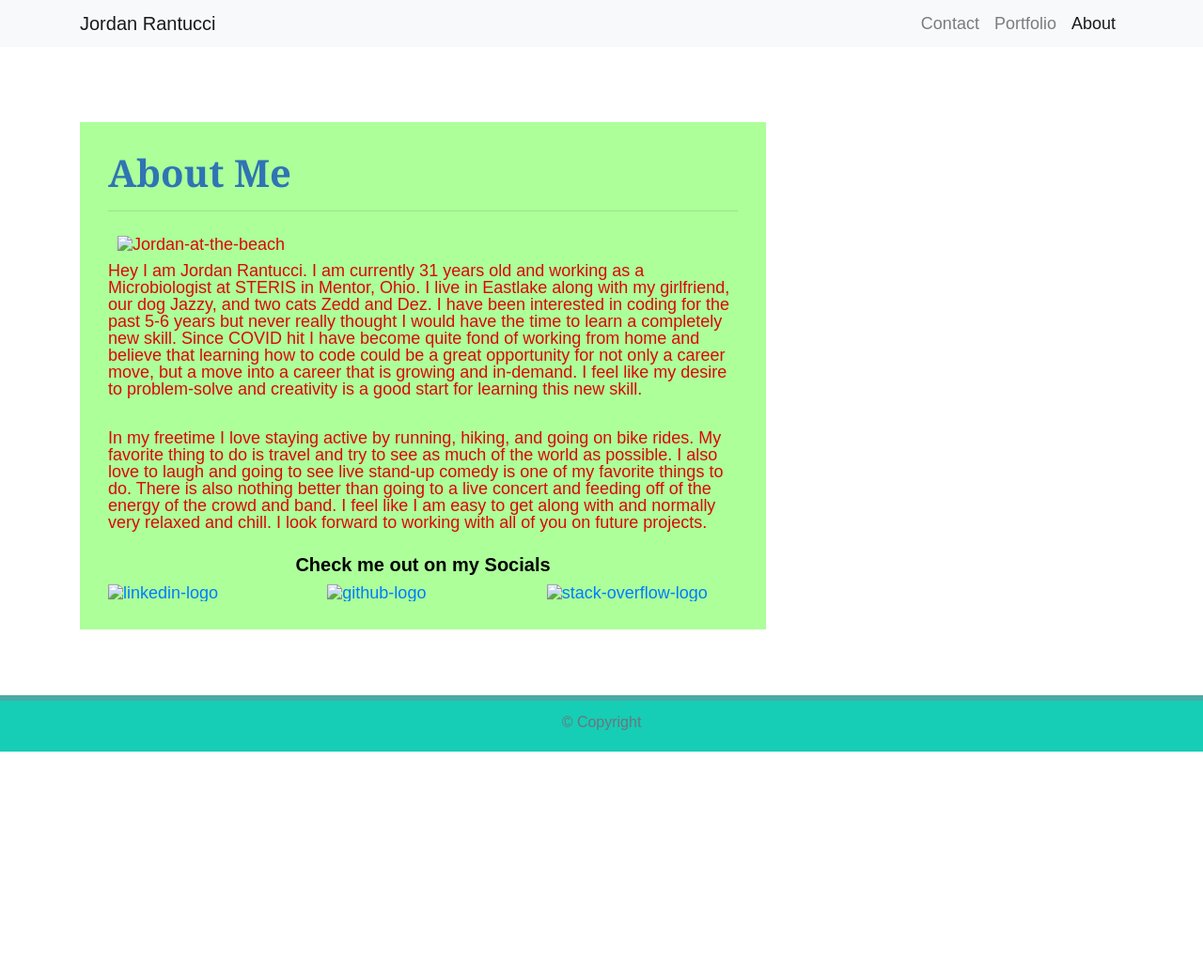
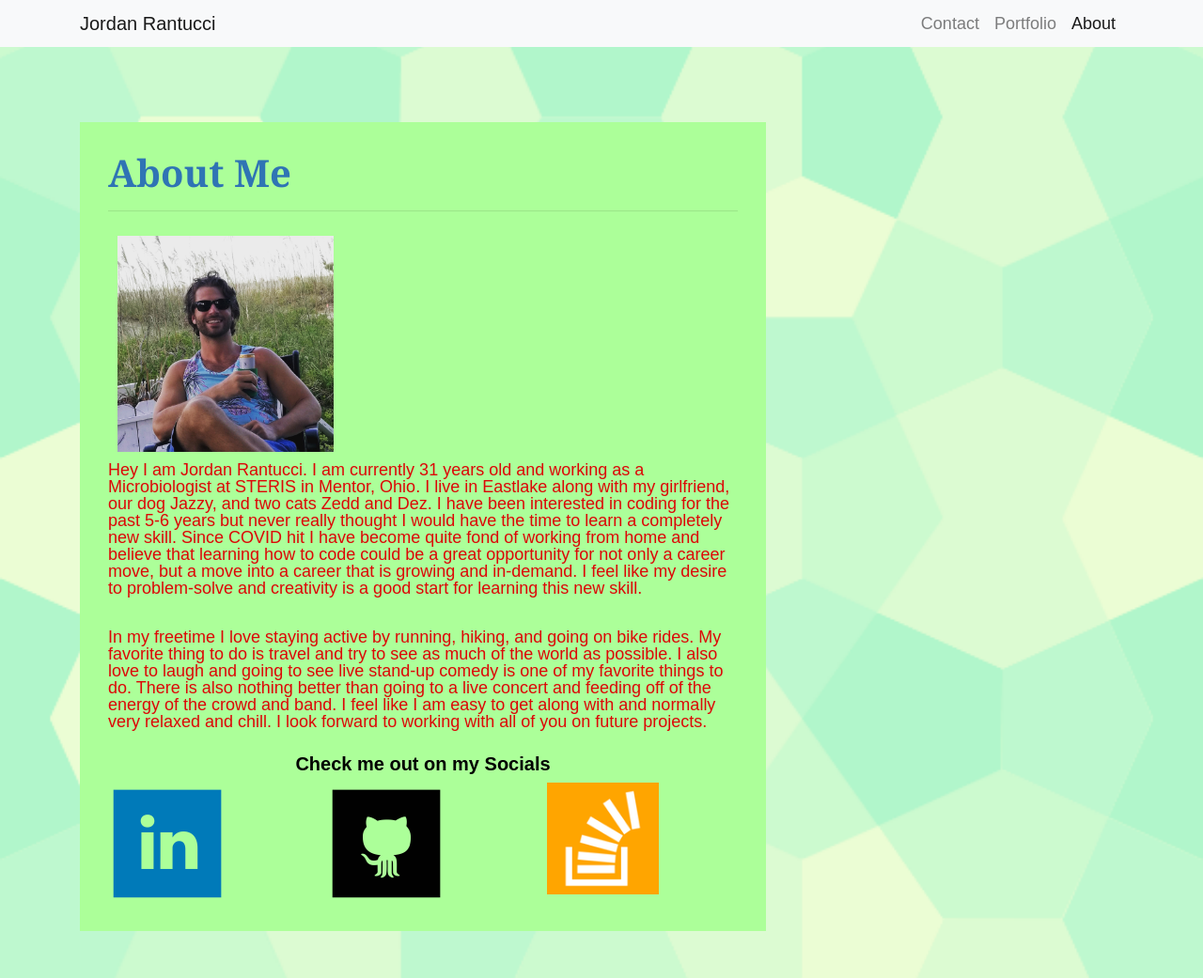
Before and after one commit to jordanrantucci/jordanrantucci.github.io, a plain HTML site: page index.html in a window 1280 px wide. Shown: the top 1041 px of the page at 94% size. Before the commit the page ends 800 px from the top, so only its background shows below. Drawn offline with nearby package versions, Linux system fonts and the light colour scheme; files that its build step writes are made by us from their sources; a web font is replaced by a local one.

Commit message:
folder organization and relinked images and stylesheet

```diff
--- a/Main/assets/css/styles.css
+++ b/Assets/styles.css
@@ -4,7 +4,7 @@ body {
   font-family: Arial, "Helvetica Neue", Helvetica, sans-serif;
 
   /* Visual */
-  background-image: url("../imgs/congruent_pentagon.png");
+  background-image: url("Images/congruent_pentagon.png");
   height: 100%;
   width: 100%;
   background-position: center;
--- a/index.html
+++ b/index.html
@@ -17,7 +17,7 @@
   <link rel="stylesheet" href="https://maxcdn.bootstrapcdn.com/bootstrap/4.0.0/css/bootstrap.min.css">
 
   <!-- Our own CSS stylesheet -->
-  <link rel="stylesheet" href="assets/css/styles.css" media="screen">
+  <link rel="stylesheet" href="Assets/styles.css" media="screen">
 
   <!--Google Font Styles-->
   <link rel="preconnect" href="https://fonts.gstatic.com">
@@ -61,7 +61,7 @@
         <article class="block">
           <h1 class="block-header">About Me</h1>
           <hr />
-          <img src="assets/imgs/at-the-beach.jpeg.JPG" alt="Jordan-at-the-beach" id="profile-image" />
+          <img src="Assets/Images/at-the-beach.jpeg.JPG" alt="Jordan-at-the-beach" id="profile-image" />
           <p id="about-me-text">Hey I am Jordan Rantucci.  I am currently 31 years old and working as a Microbiologist at STERIS in Mentor, Ohio.
             I live in Eastlake along with my girlfriend, our dog Jazzy, and two cats Zedd and Dez.  I have been interested in coding
             for the past 5-6 years but never really thought I would have the time to learn a completely new skill.  Since COVID hit I have become
@@ -81,13 +81,13 @@
           <!--Start of icon row-->
             <div class="row">
                 <div class="col-sm-4" id="linkedin-icon">
-                <a href="https://www.linkedin.com/in/jordan-rantucci-a48a6348" target="_blank"><img src="assets/imgs/linkedin.png" alt="linkedin-logo" id=linkedin /></a>
+                <a href="https://www.linkedin.com/in/jordan-rantucci-a48a6348" target="_blank"><img src="Assets/Images/linkedin.png" alt="linkedin-logo" id=linkedin /></a>
                 </div>
                 <div class="col-sm-4" id="github-icon">
-                  <a href="https://github.com/jordanrantucci" target="_blank"><img src="assets/imgs/github.png" alt="github-logo" id=github /></a>
+                  <a href="https://github.com/jordanrantucci" target="_blank"><img src="assets/Images/github.png" alt="github-logo" id=github /></a>
                 </div>
                 <div class="col-sm-4" id="stack-overflow-icon">
-                  <a href="https://stackoverflow.com/users/14291141/jordanrantucci" target="_blank"><img src="assets/imgs/stackover2.png" alt="stack-overflow-logo" id=stack-overflow /></a>
+                  <a href="https://stackoverflow.com/users/14291141/jordanrantucci" target="_blank"><img src="assets/Images/stackover2.png" alt="stack-overflow-logo" id=stack-overflow /></a>
                 </div>
               </div>
           <!--End of icon row-->
```
Also changed, not shown: Assets/Images/at-the-beach.jpeg.JPG (renamed from Main/assets/imgs/at-the-beach.jpeg.JPG), Assets/Images/background.jpeg.jpg (renamed from Main/assets/imgs/background.jpeg.jpg), Assets/Images/congruent_pentagon.png (renamed from Main/assets/imgs/congruent_pentagon.png), Assets/Images/favotite-animal.jpg (renamed from Main/assets/imgs/favotite-animal.jpg), Assets/Images/github.png (renamed from Main/assets/imgs/github.png), Assets/Images/ignasi_pattern_s.png (renamed from Main/assets/imgs/ignasi_pattern_s.png), Assets/Images/linkedin.png (renamed from Main/assets/imgs/linkedin.png), Assets/Images/natebeach.jpeg (renamed from Main/assets/imgs/natebeach.jpeg), Assets/Images/prework-about-me.jpg (renamed from Main/assets/imgs/prework-about-me.jpg), Assets/Images/stackover2.png (renamed from Main/assets/imgs/stackover2.png), Assets/Images/stackoverflow.png (renamed from Main/assets/imgs/stackoverflow.png), Assets/Images/student-bio.jpg (renamed from Main/assets/imgs/student-bio.jpg), contact.html (renamed from Main/contact.html), portfolio.html (renamed from Main/portfolio.html).
